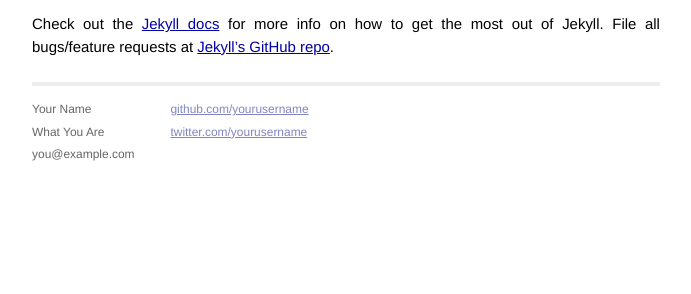
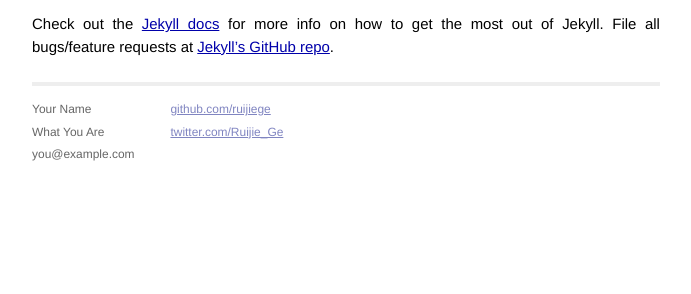
Before and after one commit to ruijiege/ruijiege.github.io, a Jekyll site: the page built from _posts/2013-09-15-welcome-to-jekyll.markdown, in a window 1280 px wide. Shown: the part 411-705 px from the top of the page, without its empty margins (294-985 px from the left). Built offline with Jekyll 4.4.1, drawn with Linux system fonts in a browser that asks for light colours; Markdown is read by kramdown in place of the engine named in the settings.

Commit message:
revised profile

```diff
--- a/_layouts/default.html
+++ b/_layouts/default.html
@@ -33,8 +33,8 @@
             </div>
             <div class="contact">
               <p>
-                <a href="https://github.com/yourusername">github.com/yourusername</a><br />
-                <a href="https://twitter.com/yourusername">twitter.com/yourusername</a><br />
+                <a href="https://github.com/ruijiege">github.com/ruijiege</a><br />
+                <a href="https://twitter.com/Ruijie_Ge">twitter.com/Ruijie_Ge</a><br />
               </p>
             </div>
           </div>
```
